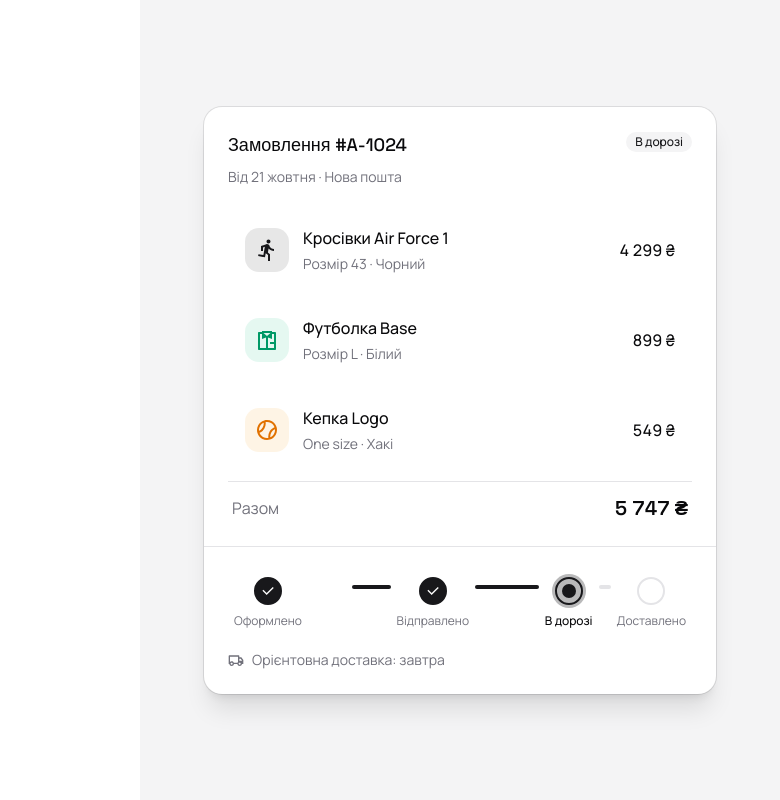
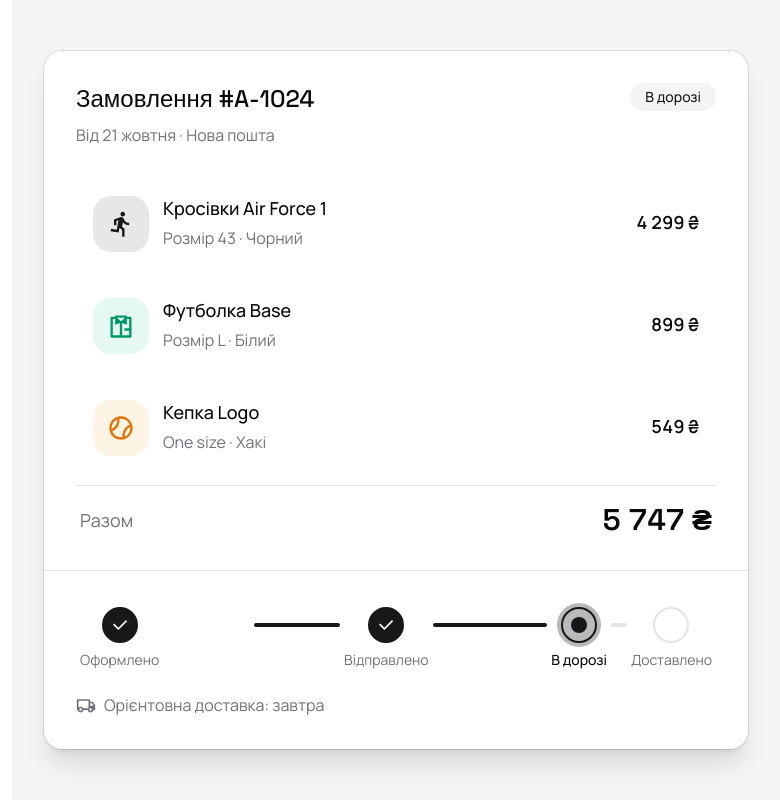
Before and after one commit to takedelight/shop, a Next.js app in the folder apps/web/: page /auth/login in a window 1280 px wide. Shown: the whole page, without its empty margins (500-1280 px from the left). Built offline with nearby package versions, Linux system fonts and the light colour scheme.

Commit message:
feat(web): double order preview widget size and widen auth widget column

```diff
--- a/apps/web/src/app/auth/layout.tsx
+++ b/apps/web/src/app/auth/layout.tsx
@@ -2,13 +2,13 @@ import { OrderPreview } from "@/widgets/order-preview";
 
 const AuthLayout = ({ children }: { children: React.ReactNode }) => {
   return (
-    <div className="grid min-h-svh lg:grid-cols-2">
-      <div className="flex flex-col gap-4 p-6 md:p-10">
+    <div className="grid min-h-svh lg:grid-cols-5">
+      <div className="flex flex-col gap-4 p-6 md:p-10 lg:col-span-2">
         <div className="flex flex-1 items-center justify-center">
           <div className="w-full max-w-xs">{children}</div>
         </div>
       </div>
-      <div className="relative hidden items-center justify-center bg-muted p-6 lg:flex">
+      <div className="relative hidden items-center justify-center bg-muted p-6 lg:col-span-3 lg:flex lg:p-8">
         <OrderPreview />
       </div>
     </div>
--- a/apps/web/src/widgets/order-preview/ui/OrderPreview.tsx
+++ b/apps/web/src/widgets/order-preview/ui/OrderPreview.tsx
@@ -65,30 +65,32 @@ export const OrderPreview = () => {
   const isDelivered = activeStep === steps.length - 1;
 
   return (
-    <Card className="w-full max-w-lg shadow-xl">
+    <Card className="w-full shadow-xl [--card-spacing:--spacing(8)]">
       <CardHeader>
-        <CardTitle className="text-lg">Замовлення #A-1024</CardTitle>
-        <CardDescription>Від 21 жовтня · Нова пошта</CardDescription>
+        <CardTitle className="text-2xl">Замовлення #A-1024</CardTitle>
+        <CardDescription className="text-base">Від 21 жовтня · Нова пошта</CardDescription>
         <CardAction>
-          <Badge variant={isDelivered ? "default" : "secondary"}>{steps[activeStep].label}</Badge>
+          <Badge className="h-7 px-3.5 text-sm" variant={isDelivered ? "default" : "secondary"}>
+            {steps[activeStep].label}
+          </Badge>
         </CardAction>
       </CardHeader>
 
-      <CardContent className="flex flex-col gap-3">
+      <CardContent className="flex flex-col gap-4">
         {items.map((item) => {
           const Icon = item.icon;
 
           return (
             <Item key={item.name}>
-              <ItemMedia className={`size-11 rounded-xl ${item.tone}`}>
-                <Icon />
+              <ItemMedia className={`size-14 rounded-2xl ${item.tone}`}>
+                <Icon className="size-7" />
               </ItemMedia>
               <ItemContent>
-                <ItemTitle className="text-base">{item.name}</ItemTitle>
-                <ItemDescription>{item.meta}</ItemDescription>
+                <ItemTitle className="text-lg">{item.name}</ItemTitle>
+                <ItemDescription className="text-base">{item.meta}</ItemDescription>
               </ItemContent>
               <ItemActions>
-                <span className="text-base font-medium tabular-nums">{item.price}</span>
+                <span className="text-lg font-semibold tabular-nums">{item.price}</span>
               </ItemActions>
             </Item>
           );
@@ -97,12 +99,12 @@ export const OrderPreview = () => {
         <Separator />
 
         <div className="flex items-center justify-between px-1">
-          <span className="text-base text-muted-foreground">Разом</span>
-          <span className="font-heading text-xl font-semibold tabular-nums">5 747 ₴</span>
+          <span className="text-lg text-muted-foreground">Разом</span>
+          <span className="font-heading text-3xl font-semibold tabular-nums">5 747 ₴</span>
         </div>
       </CardContent>
 
-      <CardFooter className="flex-col gap-4 border-t">
+      <CardFooter className="flex-col gap-5 border-t">
         <ol className="flex w-full items-start">
           {steps.map((step, index) => {
             const isDone = index < activeStep;
@@ -113,7 +115,7 @@ export const OrderPreview = () => {
                 {index > 0 && (
                   <div
                     aria-hidden
-                    className={`mt-3.5 h-1 min-w-3 flex-1 rounded-full transition-colors ${
+                    className={`mt-5 h-1 min-w-4 flex-1 rounded-full transition-colors ${
                       index <= activeStep ? "bg-primary" : "bg-border"
                     }`}
                   />
@@ -122,25 +124,25 @@ export const OrderPreview = () => {
                   type="button"
                   aria-current={isActive}
                   onClick={() => setActiveStep(index)}
-                  className="group flex flex-col items-center gap-2 rounded-xl p-1.5 outline-none focus-visible:ring-[3px] focus-visible:ring-ring/50"
+                  className="group flex flex-col items-center gap-2 rounded-xl p-1 outline-none focus-visible:ring-3 focus-visible:ring-ring/50"
                 >
                   <span
-                    className={`relative flex size-7 items-center justify-center rounded-full border-2 transition-colors ${
+                    className={`relative flex size-9 items-center justify-center rounded-full border-2 transition-colors ${
                       isDone || isActive
                         ? "border-primary text-primary-foreground"
                         : "border-border bg-background text-transparent"
                     } ${isDone ? "bg-primary" : "bg-background"}`}
                   >
-                    {isDone && <RiCheckLine className="size-4" />}
+                    {isDone && <RiCheckLine className="size-5" />}
                     {isActive && (
                       <>
-                        <span className="absolute inset-[-5px] animate-ping rounded-full bg-primary/30" />
-                        <span className="size-3.5 rounded-full bg-primary" />
+                        <span className="absolute -inset-1.5 animate-ping rounded-full bg-primary/30" />
+                        <span className="size-4 rounded-full bg-primary" />
                       </>
                     )}
                   </span>
                   <span
-                    className={`text-xs leading-tight whitespace-nowrap ${
+                    className={`text-sm leading-tight whitespace-nowrap ${
                       isActive ? "font-medium text-foreground" : "text-muted-foreground"
                     }`}
                   >
@@ -152,8 +154,8 @@ export const OrderPreview = () => {
           })}
         </ol>
 
-        <div className="flex w-full items-center gap-2 text-sm text-muted-foreground">
-          <RiTruckLine className="size-4 shrink-0" />
+        <div className="flex w-full items-center gap-2 text-base text-muted-foreground">
+          <RiTruckLine className="size-5 shrink-0" />
           <span>Орієнтовна доставка: завтра</span>
         </div>
       </CardFooter>
```
